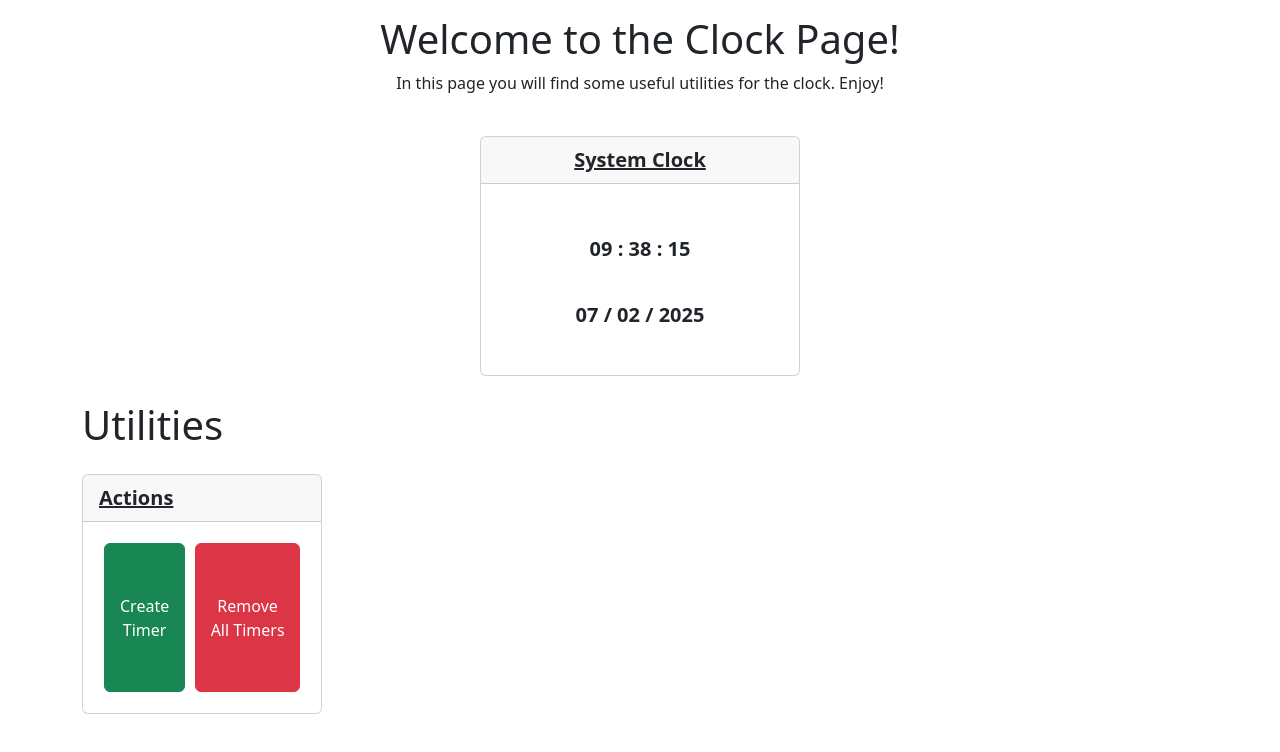
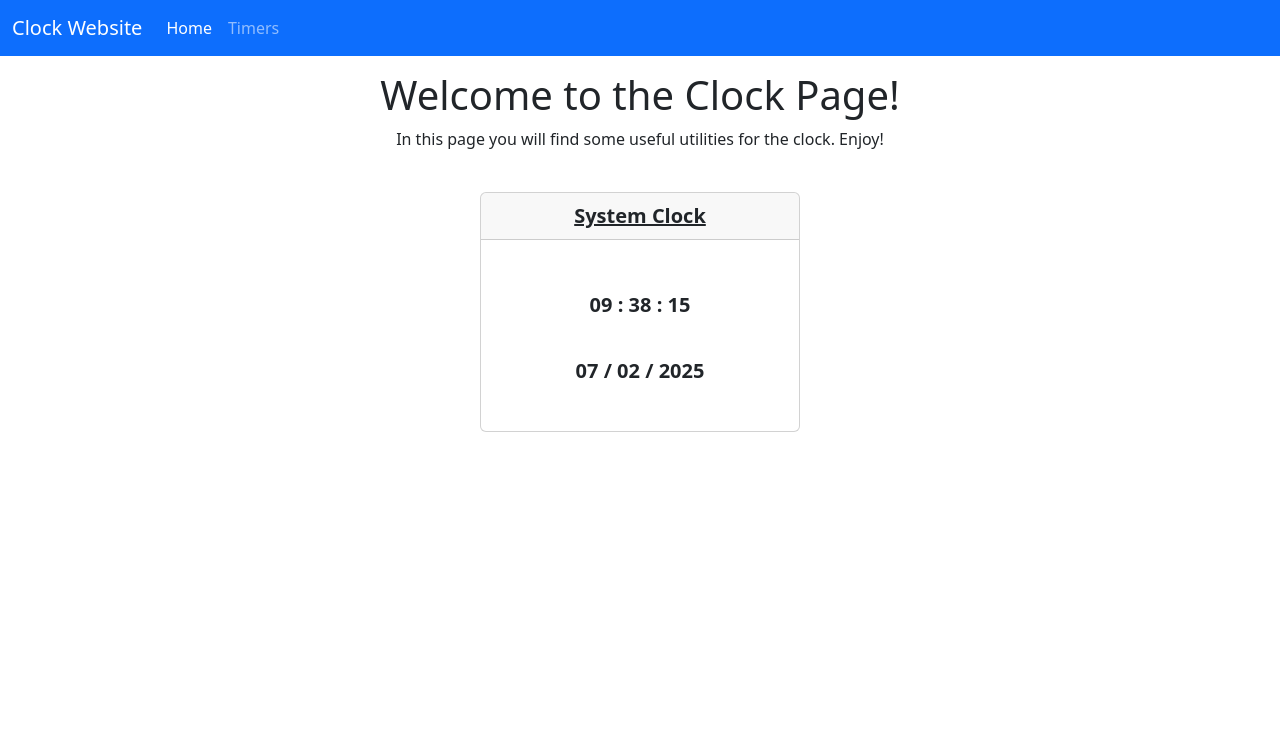
Before and after one commit to HectorJimMun/timer-website-angular, an Angular app: page / in a window 1280 px wide. Shown: the top 752 px of the page. Built offline with nearby package versions, Linux system fonts and the light colour scheme.

Commit message:
Organised logic to use different pages with Routes

```diff
--- a/src/app/app.component.html
+++ b/src/app/app.component.html
@@ -1,3 +1,4 @@
+<!--
 <div class="container">
     <div style="text-align: center; margin-top: 15px;">
         <h1>Welcome to the Clock Page!</h1>
@@ -20,3 +21,33 @@
 </div>
 
 <router-outlet />
+-->
+
+<div class="general-styles">
+    <nav class="navbar navbar-expand-lg bg-primary" data-bs-theme="dark">
+        <div class="container-fluid">
+            <a class="navbar-brand" href="#">Clock Website</a>
+            <button class="navbar-toggler" type="button" data-bs-toggle="collapse" data-bs-target="#navbarNav" aria-controls="navbarNav" aria-expanded="false" aria-label="Toggle navigation">
+            <span class="navbar-toggler-icon"></span>
+            </button>
+            <div class="collapse navbar-collapse" id="navbarNav">
+                <ul class="navbar-nav">
+                    <li class="nav-item">
+                    <a class="nav-link"
+                        routerLink=""
+                        [ngClass]="{active: menuOption == 'home'}"
+                        (click)="onOption('home')">Home</a>
+                    </li>
+                    <li class="nav-item">
+                    <a class="nav-link"
+                        routerLink="timers"
+                        [ngClass]="{active: menuOption == 'timers'}"
+                        (click)="onOption('timers')">Timers</a>
+                    </li>
+                </ul>
+            </div>
+        </div>
+    </nav>
+
+    <router-outlet />
+</div>
--- a/src/app/app.component.ts
+++ b/src/app/app.component.ts
@@ -1,5 +1,5 @@
-import { Component, inject, OnInit } from '@angular/core';
-import { RouterOutlet } from '@angular/router';
+import { Component, inject } from '@angular/core';
+import { RouterLink, RouterOutlet } from '@angular/router';
 import { CommonModule } from '@angular/common';
 import { Timer } from './models/timer.model';
 import { TimerListComponent } from "./components/timer-list/timer-list.component";
@@ -9,14 +9,25 @@ import { ClockComponent } from './components/clock/clock.component';
 @Component({
   selector: 'app-root',
   standalone: true,
-  imports: [RouterOutlet, CommonModule, TimerListComponent, ClockComponent],
+  imports: [RouterOutlet, RouterLink, CommonModule],
   templateUrl: './app.component.html',
   styleUrl: './app.component.css'
 })
-export class AppComponent implements OnInit {
-    private _timerService = inject(TimerServiceService);
-    timerList: Timer[] = [];
+export class AppComponent {
+    //private _timerService = inject(TimerServiceService);
+    //timerList: Timer[] = [];
 
+    menuOption: string = 'home';
+
+    /**
+     * Updates the current active menu option on the navigation bar.
+     * @param {string }menuOption Menu option activated.
+     */
+    onOption(menuOption: string) {
+        this.menuOption = menuOption;
+    }
+
+    /*
     ngOnInit(): void {
         this.timerList = this._timerService.getTimers();
     }
@@ -26,19 +37,23 @@ export class AppComponent implements OnInit {
         this._timerService.createTimer();
         this.timerList = this._timerService.getTimers();
     }
+    */
 
     /**
      * Calls the service to remove the timer.
      * @param {number} timerId ID of the timer to be removed.
-     */
+
     removeTimer(timerId: number): void {
         this._timerService.removeTimer(timerId);
         this.ngOnInit();
     }
+     */
 
+    /*
     // Calls the service to remove all the timers
     removeAllTimers(): void {
         this._timerService.removeAllTimers();
         this.ngOnInit();
     }
+    */
 }
--- a/src/app/app.routes.ts
+++ b/src/app/app.routes.ts
@@ -1,3 +1,9 @@
 import { Routes } from '@angular/router';
+import { ClockComponent } from './components/clock/clock.component';
+import { TimerListComponent } from './components/timer-list/timer-list.component';
 
-export const routes: Routes = [];
+export const routes: Routes = [
+    {path: '', component: ClockComponent},
+    {path: 'timers', component: TimerListComponent},
+    {path: '**', redirectTo: '', pathMatch: 'full'}
+];
--- a/src/app/components/clock/clock.component.html
+++ b/src/app/components/clock/clock.component.html
@@ -1,3 +1,9 @@
+<div class="container">
+    <div style="text-align: center; margin-top: 15px;">
+        <h1>Welcome to the Clock Page!</h1>
+        <p>In this page you will find some useful utilities for the clock. Enjoy!</p>
+    </div>
+    <div style="display: flex; justify-content:center; align-items:center;">
         <div class="card" style="width: 20rem; height: 15rem; margin-top: 25px;">
             <div class="card-header clock-title">
                 System Clock
@@ -7,3 +13,5 @@
                 <p style="margin-top: 20px;">{{clock.day | number:'2.0-0'}} / {{clock.month | number:'2.0-0'}} / {{clock.year}} </p>
             </div>
         </div>
+    </div>
+</div>
```
Lines whose indentation alone changed are shown as unchanged.
